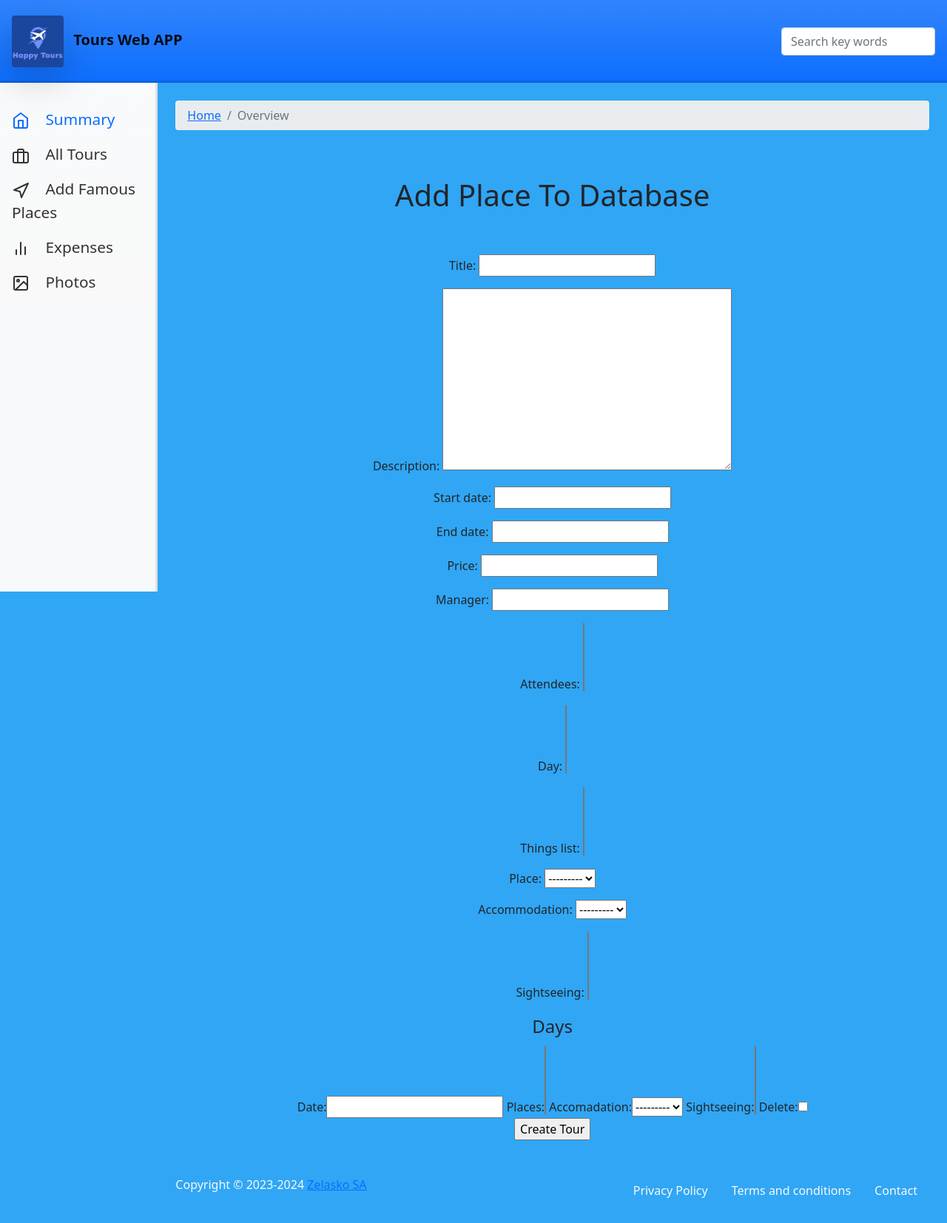
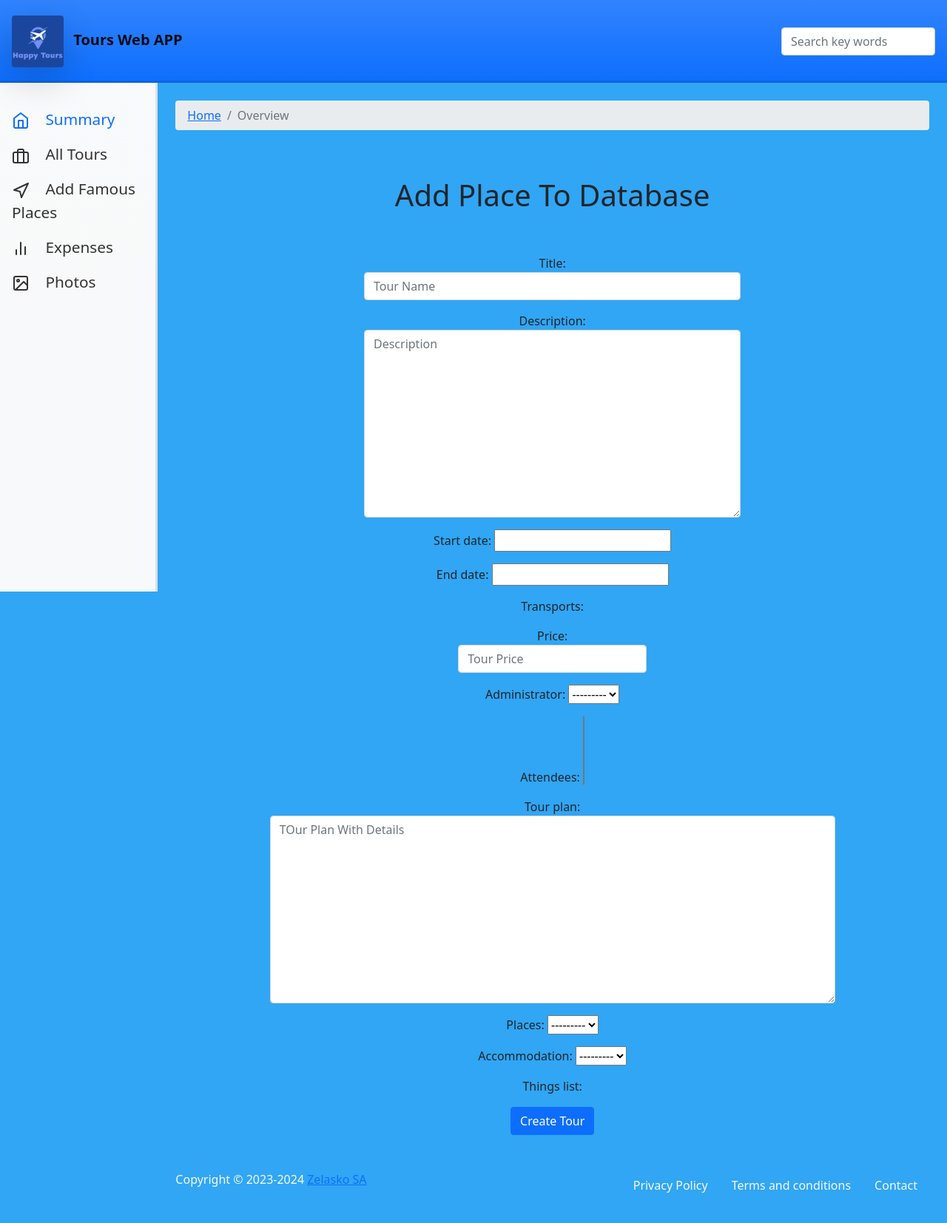
Before and after one commit to wojti1728/mytour_website, a Django app: page /create_tour/ in a window 1280 px wide. Shown: the whole page at 74% size. After the commit the page ends 1613 px from the top, so only its background shows below. Run offline with Django 3.2, Linux system fonts and the light colour scheme; data that the repository does not hold is empty; some libraries are stand-ins or nearby versions.

Commit message:
more forms

```diff
--- a/mytour_website/tours/admin.py
+++ b/mytour_website/tours/admin.py
@@ -2,8 +2,6 @@ from django.contrib import admin
 from .models import Place
 from .models import Transport
 from .models import Accommodation
-from .models import Sightseeing
-from .models import Day
 from .models import ThingsList
 from .models import MyTourUser
 from .models import Tour
@@ -12,8 +10,6 @@ from .models import Tour
 admin.site.register(Place)
 admin.site.register(Transport)
 admin.site.register(Accommodation)
-admin.site.register(Sightseeing)
-admin.site.register(Day)
 admin.site.register(ThingsList)
 admin.site.register(MyTourUser)
 admin.site.register(Tour)
--- a/mytour_website/tours/forms.py
+++ b/mytour_website/tours/forms.py
@@ -1,32 +1,43 @@
 from django import forms
 from django.forms import ModelForm
-from .models import Tour, Place, Day, Accommodation, Sightseeing, ThingsList
+from .models import Tour, Place, Accommodation, ThingsList, Transport, MyTourUser
 
 
-# quick test
 class TourForm(forms.ModelForm):
     # Custom form fields for related models
-    place = forms.ModelChoiceField(
+    places = forms.ModelChoiceField(
         queryset=Place.objects.all(), required=False)
     accommodation = forms.ModelChoiceField(
         queryset=Accommodation.objects.all(), required=False)
-    sightseeing = forms.ModelMultipleChoiceField(
-        queryset=Sightseeing.objects.all(), required=False)
-    things_list = forms.ModelMultipleChoiceField(
-        queryset=ThingsList.objects.all(), required=False)
+    transports = forms.ModelMultipleChoiceField(widget=forms.CheckboxSelectMultiple(attrs={'class': '', 'type': 'checkbox'}),
+                                                queryset=Transport.objects.all(), required=False)
+    things_list = forms.ModelMultipleChoiceField(widget=forms.CheckboxSelectMultiple,
+                                                 queryset=ThingsList.objects.all(), required=False)
+
+    attendees = forms.ModelMultipleChoiceField(
+        queryset=MyTourUser.objects.all(), required=False)
 
     class Meta:
         model = Tour
-        fields = '__all__'
+        fields = ('title', 'description', 'start_date',
+                  'end_date', 'transports', 'price', 'administrator',
+                  'attendees', 'tour_plan', 'places', 'accommodation', 'things_list',)
+
+        # labels = {
+        # }
+
+        widgets = {
+            'title': forms.TextInput(attrs={'class': 'form-control w-50', 'placeholder': 'Tour Name'}),
+            'description': forms.Textarea(attrs={'class': 'form-control w-50', 'placeholder': 'Description'}),
+            'start_date': forms.DateInput(),
+            'end_date': forms.DateInput(),
+            'price': forms.NumberInput(attrs={'class': 'form-control w-25', 'placeholder': 'Tour Price'}),
+            'tour_plan': forms.Textarea(attrs={'class': 'form-control w-75', 'placeholder': 'TOur Plan With Details'}),
+        }
+
+# create a tour form
 
 
-class DayForm(forms.ModelForm):
-    class Meta:
-        model = Day
-        fields = '__all__'
-
-
-# create a tour form
 class PlaceForm(ModelForm):
     class Meta:
         model = Place
--- a/mytour_website/tours/models.py
+++ b/mytour_website/tours/models.py
@@ -1,7 +1,9 @@
 from django.db import models
+from django.contrib.auth.models import User
 
 
 class Place(models.Model):
+    id = models.BigAutoField(primary_key=True)
     name = models.CharField('PLace Name', max_length=100)
     description = models.TextField(max_length=300)
     address = models.CharField(max_length=200)
@@ -12,47 +14,47 @@ class Place(models.Model):
 
 
 class Transport(models.Model):
-    name = models.CharField(max_length=100)
+    id = models.BigAutoField(primary_key=True)
+    type = models.CharField(max_length=100)
     description = models.TextField(max_length=300)
-    type = models.CharField(max_length=100)
-    price = models.IntegerField()
 
     def __str__(self):
-        return f"Transport: {self.name}"
+        return f"Transport: {self.type}"
 
 
 class Accommodation(models.Model):
-    name = models.CharField('Accomadation Name', max_length=100)
-    description = models.TextField(max_length=300)
-    address = models.CharField(max_length=200)
+    id = models.BigAutoField(primary_key=True)
+    name = models.CharField('Accomadation Names', max_length=100)
+    description = models.TextField(max_length=500)
     price = models.IntegerField()
 
     def __str__(self):
         return f"Accommodation: {self.name}"
 
 
-class Sightseeing(models.Model):
-    name = models.CharField(max_length=100)
-    description = models.TextField(max_length=300)
-    address = models.ForeignKey(Place, on_delete=models.CASCADE)
-    price = models.IntegerField()
+# class Sightseeing(models.Model):
+#     name = models.CharField(max_length=100)
+#     description = models.TextField(max_length=300)
+#     address = models.ForeignKey(Place, on_delete=models.CASCADE)
+#     price = models.IntegerField()
 
-    def __str__(self):
-        return f"Sightseeing: {self.name}"
+#     def __str__(self):
+#         return f"Sightseeing: {self.name}"
 
 
-class Day(models.Model):
-    date = models.DateField()
-    places = models.ManyToManyField(Place, related_name='days')
-    accomadation = models.ForeignKey(
-        Accommodation, on_delete=models.CASCADE, related_name='days', blank=True)
-    sightseeing = models.ManyToManyField(Sightseeing, related_name='days')
+# class Day(models.Model):
+#     date = models.DateField()
+#     places = models.ManyToManyField(Place, related_name='days')
+#     accomadation = models.ForeignKey(
+#         Accommodation, on_delete=models.CASCADE, related_name='days', blank=True)
+#     sightseeing = models.ManyToManyField(Sightseeing, related_name='days')
 
-    def __str__(self):
-        return f"Day: {self.date}"
+#     def __str__(self):
+#         return f"Day: {self.date}"
 
 
 class ThingsList(models.Model):
+    id = models.BigAutoField(primary_key=True)
     title = models.CharField('Title', max_length=100)
     description = models.TextField(max_length=300)
 
@@ -61,6 +63,7 @@ class ThingsList(models.Model):
 
 
 class MyTourUser(models.Model):
+    id = models.BigAutoField(primary_key=True)
     first_name = models.CharField(max_length=30)
     last_name = models.CharField(max_length=30)
     user_name = models.CharField(max_length=30)
@@ -71,18 +74,25 @@ class MyTourUser(models.Model):
 
 
 class Tour(models.Model):
+    id = models.BigAutoField(primary_key=True)
     title = models.CharField(max_length=200)
-    description = models.TextField(max_length=300)
+    description = models.CharField(max_length=300)
     start_date = models.DateField()
     end_date = models.DateField()
+    transports = models.ManyToManyField(
+        Transport, blank=True, default=None)
     price = models.IntegerField()
-    manager = models.CharField('Manager', max_length=50, blank=True)
+    administrator = models.ForeignKey(
+        User, blank=True, null=True, on_delete=models.SET_NULL)
     attendees = models.ManyToManyField(
         MyTourUser, blank=True)
-    day = models.ManyToManyField(
-        Day, related_name='tours', blank=True)
+    tour_plan = models.TextField(max_length=1000, default=None)
+    accommodation = models.ForeignKey(
+        Accommodation, blank=True, null=True, on_delete=models.CASCADE)
+    places = models.ManyToManyField(
+        Place, blank=True, default=None)
     things_list = models.ManyToManyField(
-        ThingsList, related_name='tours', blank=True, default=None)
+        ThingsList, blank=True, default=None)
 
     def __str__(self):
         return f"Tour: {self.title}"
--- a/mytour_website/tours/templates/tours/create_tour.html
+++ b/mytour_website/tours/templates/tours/create_tour.html
@@ -6,19 +6,12 @@
     <h1>Add Place To Database</h1>
     <br /><br />
     {% if request.GET.submitted %}
-    Your Tour Was Submitted Succefully!!
+    Your Tour Was Created Succefully!!
     {% else %}
-    <form method="post">
+    <form form action="" method=POST>
         {% csrf_token %}
         {{ tour_form.as_p }}
-        <fieldset>
-            <legend>Days</legend>
-            {{ day_formset.management_form }}
-            {% for form in day_formset %}
-            {{ form.as_table }}
-            {% endfor %}
-        </fieldset>
-        <input type="submit" value="Create Tour">
+        <input type="submit" value="Create Tour" class="btn btn-primary">
     </form>
     {% endif %}
 </center>
--- a/mytour_website/tours/views.py
+++ b/mytour_website/tours/views.py
@@ -5,34 +5,38 @@ from datetime import datetime
 from .models import Tour
 from .forms import PlaceForm
 from django.http import HttpResponseRedirect
-from .models import Tour, Day
-from .forms import TourForm, DayForm
 from django.forms import modelformset_factory, inlineformset_factory
 
+from .forms import TourForm
+
+
+# def create_tour(request):
+#     if request.method == 'POST':
+#         tour_form = TourForm(request.POST)
+
+#         if tour_form.is_valid():
+#             tour = tour_form.save()
+#             return redirect('success-url')  # Redirect to a success page
+#     else:
+#         tour_form = TourForm()
+
+#     return render(request, 'tours/create_tour.html', {'tour_form': tour_form})
 
 def create_tour(request):
-    TourDayFormSet = modelformset_factory(
-        Day, form=DayForm, extra=1, can_delete=True)
-
+    submitted = False
     if request.method == 'POST':
         tour_form = TourForm(request.POST, prefix='tour')
-        day_formset = TourDayFormSet(request.POST, prefix='day')
 
-        if tour_form.is_valid() and day_formset.is_valid():
-            tour = tour_form.save()
-            days = day_formset.save(commit=False)
-            for day in days:
-                day.tour = tour
-                day.save()
-
-            return redirect('success-url')  # Redirect to a success page
+        if tour_form.is_valid():
+            tour_form.save()
+            return HttpResponseRedirect('/create_tour?submitted=True')
     else:
         tour_form = TourForm(prefix='tour')
-        day_formset = TourDayFormSet(prefix='day')
+        if 'submitted' in request.GET:
+            submitted = True
 
     return render(request, 'tours/create_tour.html', {
-        'tour_form': tour_form,
-        'day_formset': day_formset,
+        'tour_form': tour_form
     })
 
 
```
Also changed, not shown: mytour_website/myapp_models.png, mytour_website/tours/migrations/0003_remove_tour_day_remove_tour_manager_and_more.py (added), mytour_website/tours/migrations/0004_alter_tour_description.py (added), mytour_website/tours/migrations/0005_remove_sightseeing_address_and_more.py (added), mytour_website/tours/migrations/0006_alter_accommodation_id_alter_mytouruser_id_and_more.py (added), mytour_website/tours/migrations/0007_alter_tour_end_date_alter_tour_start_date.py (added), mytour_website/tours/migrations/0008_alter_tour_end_date_alter_tour_start_date.py (added), mytour_website/tours/migrations/0009_alter_tour_end_date_alter_tour_start_date.py (added), mytour_website/tours/migrations/0010_alter_tour_end_date_alter_tour_start_date.py (added), mytour_website/tours/migrations/0011_alter_tour_end_date_alter_tour_start_date.py (added), 1 other file.
